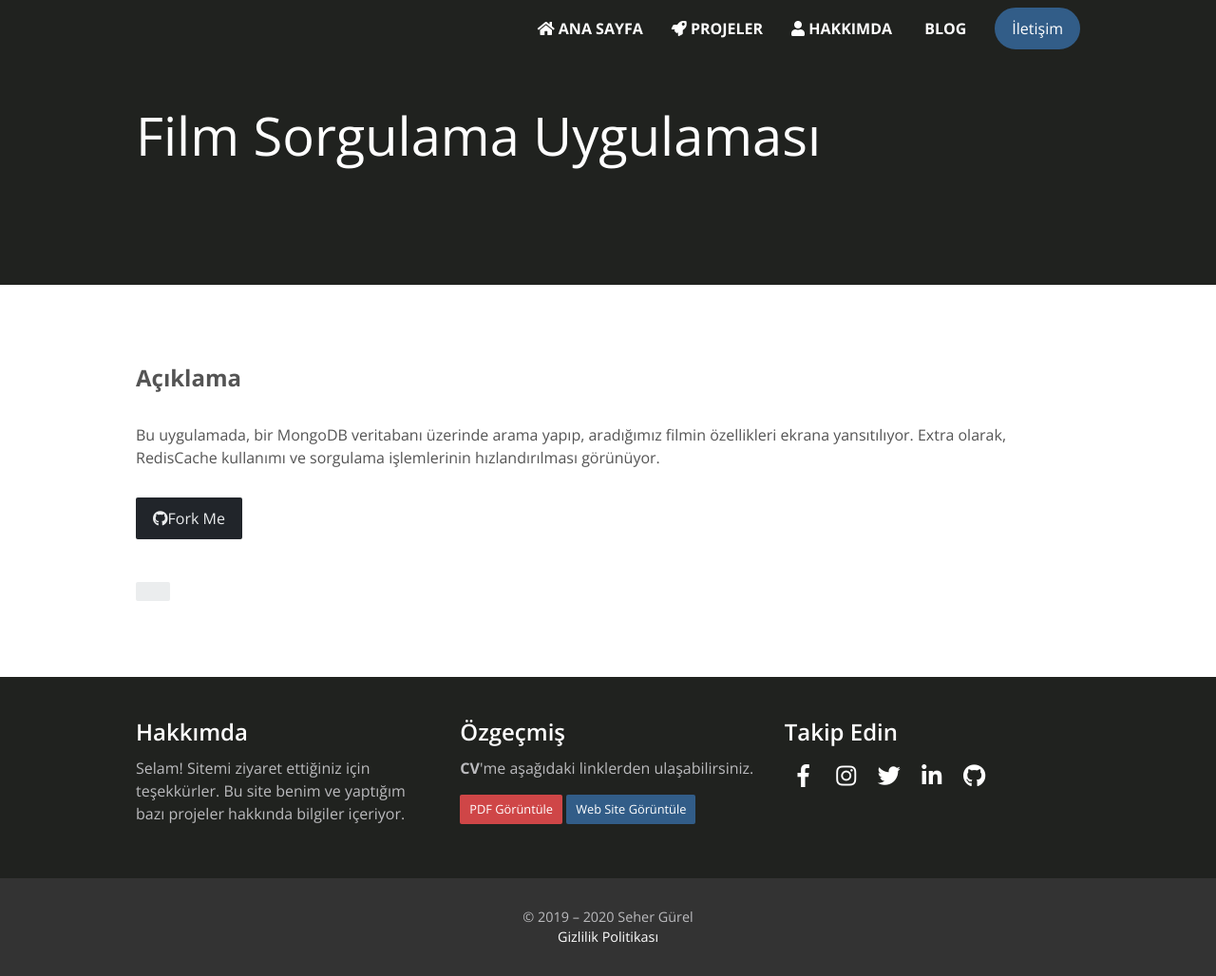
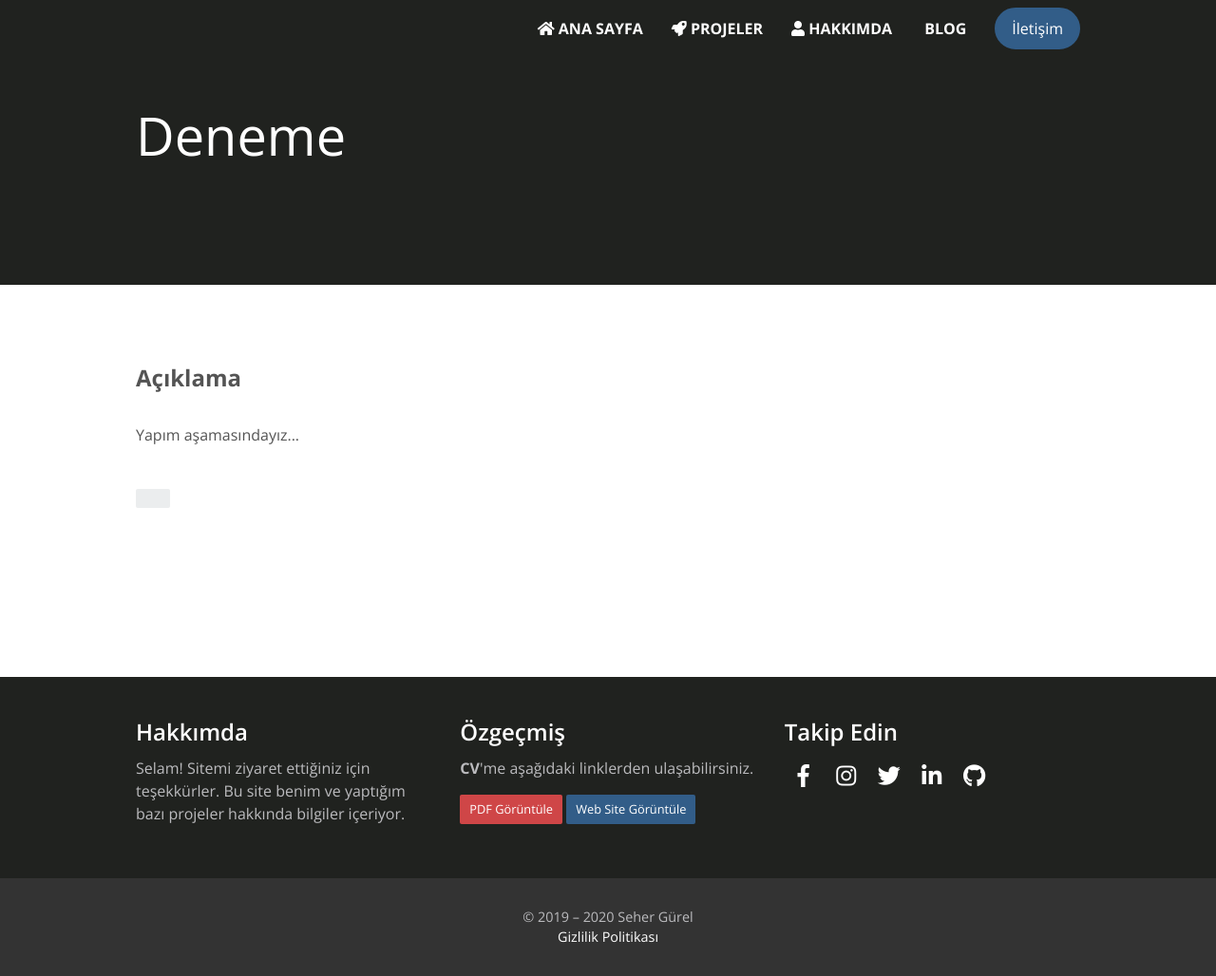
Before and after one commit to shrgrl/shrgrl.github.io, a Jekyll site: the page built from _blogger/deneme.html, in a window 1280 px wide and 1028 px high. Shown: the whole window at 95% size. Built offline with Jekyll 4.4.1, drawn with Linux system fonts in a browser that asks for light colours.

Commit message:
Update deneme.html

```diff
--- a/_blogger/deneme.html
+++ b/_blogger/deneme.html
@@ -1,12 +1,10 @@
 ---
-title: Film Sorgulama Uygulaması
+title: Deneme
 layout: project-item
 order: 1
 ---
 
 <h5 class="txt-weight-bold">Açıklama</h5>
 <p>
-  Bu uygulamada, bir MongoDB veritabanı üzerinde arama yapıp, aradığımız filmin özellikleri ekrana yansıtılıyor. Extra olarak, RedisCache kullanımı ve sorgulama işlemlerinin hızlandırılması görünüyor.
+  Yapım aşamasındayız...
 </p>
-
-<p><a href="https://github.com/shrgrl/moviesIndexDemoRedis" target="_blank" class="btn btn-sasha-darkest"><i class="fab fa-github"></i>Fork Me</a></p>
```
